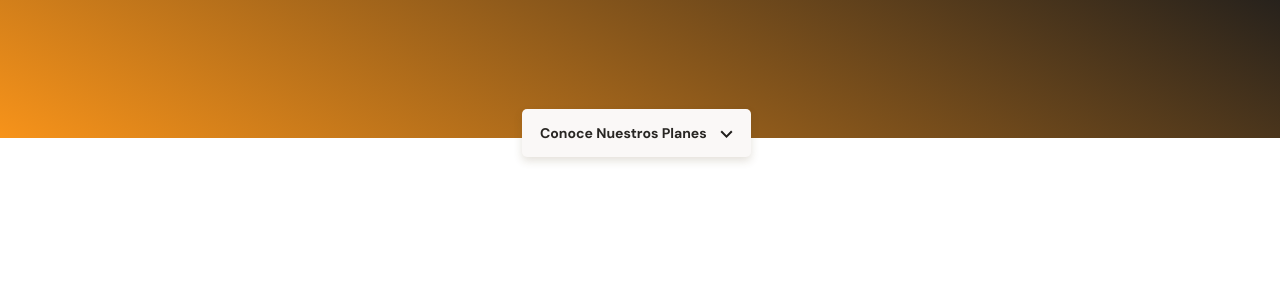
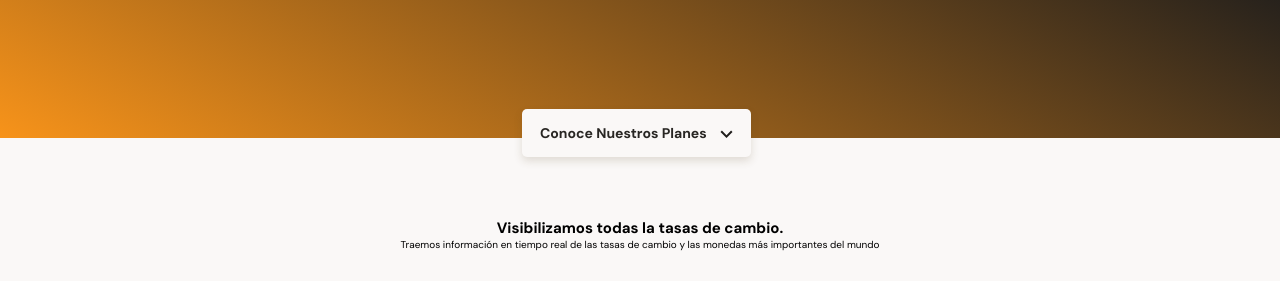
Before and after one commit to EmporioCristian/mobileFirst, a plain HTML site: page index.html in a window 1280 px wide. Shown: the part 196-486 px from the top of the page. Drawn offline with Linux system fonts and the light colour scheme.

Commit message:
se le agregaron nombres a las secciones del main, y estilos

```diff
--- a/index.html
+++ b/index.html
@@ -21,7 +21,20 @@
         </div>
     </header>
     <main>
-        <section></section>
+        <section class="main-exchange-container">
+            <div class="backgroundImg">
+
+            </div>
+            <div class="main-exchange-container--title">
+                <h2>Visibilizamos todas la tasas de cambio.</h2>
+                <p>Traemos información en tiempo real de las tasas de cambio y las monedas más importantes del mundo</p>
+            </div>
+            <section class="main-tables container">
+                <div>
+
+                </div>
+            </section>
+        </section>
         <section></section>
         <section></section>
         <section></section>
--- a/styles.css
+++ b/styles.css
@@ -104,3 +104,24 @@ header img {
     margin-left: 10px;
     background-image: url('./assets/icons/down-arrow.svg');
 }
+
+main {
+    width: 100%;
+    height: auto;
+    background-color: var(--off-white);
+}
+
+.main-exchange-container{
+    width: 100%;
+    height: auto;
+    padding-top: 80px;
+    padding-bottom: 30px;
+    text-align: center;
+}
+
+main-exchange-container--title{
+    width: 90%;
+    min-width: 280px;
+    max-width: 900px;
+    margin: 0 auto;
+}
```
